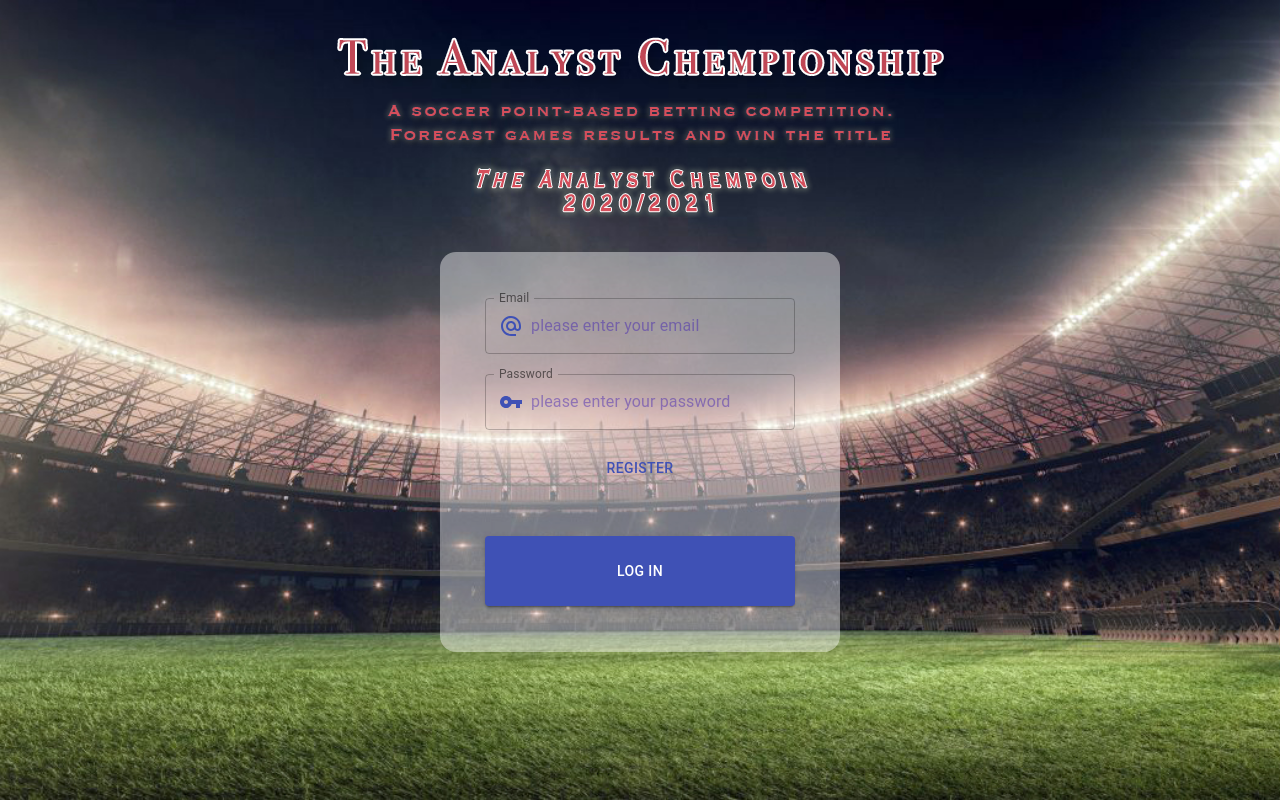
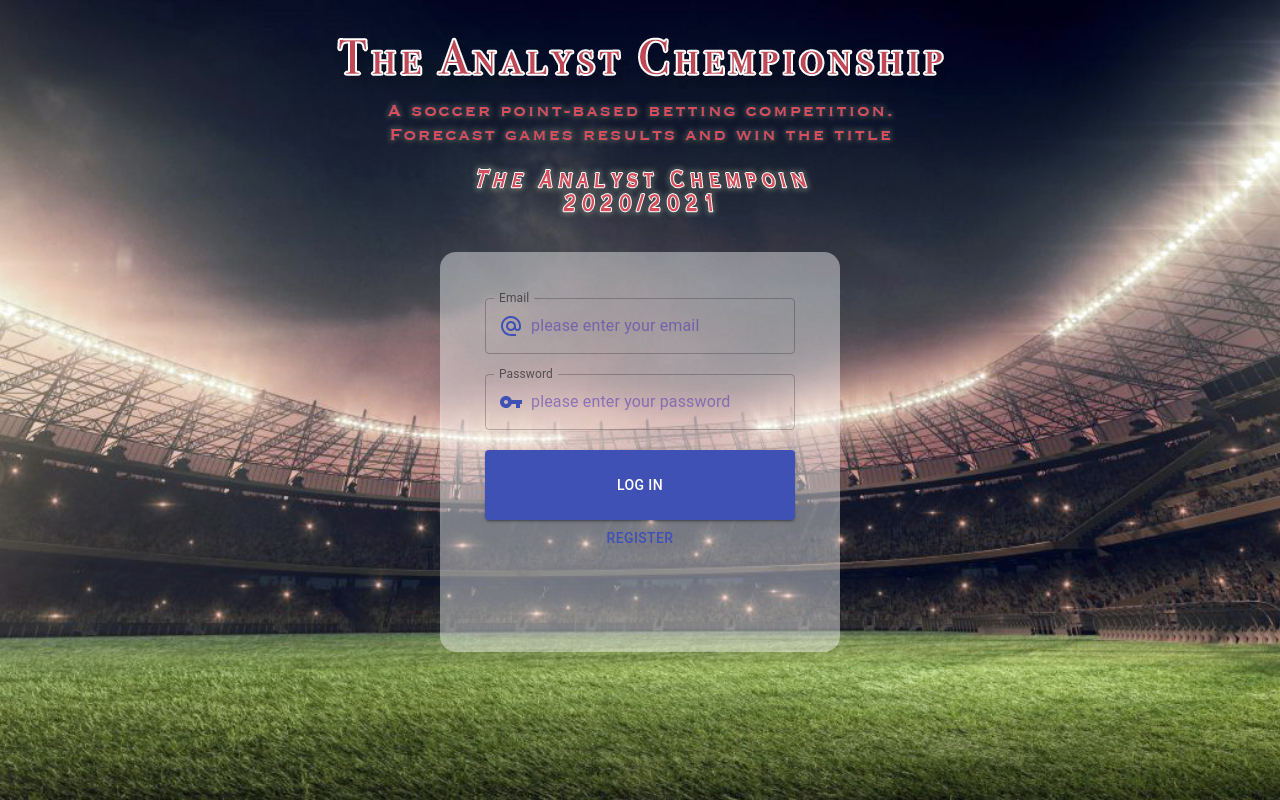
Before and after one commit to oshema/The-Analyst-App, a React (Create React App) app in the folder client/: page /login in a window 1280 px wide. Built offline with nearby package versions, Linux system fonts and the light colour scheme; no server answers.

Commit message:
replaced login button with register

```diff
--- a/client/src/components/login.css
+++ b/client/src/components/login.css
@@ -15,12 +15,6 @@
     transform: translateX(-50%);
     margin-top: 30px;
     margin-bottom: 30px;
-}
-
-@media only screen and (max-width: 768px) {
-    .titleImg{
-        width: 160%;
-    }
 }
 
 .loginBox{
@@ -52,3 +46,9 @@
     justify-content: space-around;
     margin-bottom: 50px;
 }
+
+@media only screen and (max-width: 768px) {
+    .titleImg{
+        width: 160%;
+    }
+}
--- a/client/src/components/login.js
+++ b/client/src/components/login.js
@@ -94,14 +94,14 @@ function Login() {
                     placeholder="please enter your password"
                     value={password} onChange={e => setPassword(e.target.value)}>
                 </TextField>
+                <Button className="loginButton" type="submit" variant="contained" color="primary">
+                    Log In
+                </Button>
                 <div className="loginLinks">
                     <div>
                         <Link style={{ textDecoration: 'none' }} to="/register"><Button color="primary">register</Button></Link>
                     </div>
                 </div>
-                <Button className="loginButton" type="submit" variant="contained" color="primary">
-                    Log In
-                </Button>
 
                 {error && error}
                 {isLogged && <Redirect to="/" />}
```
